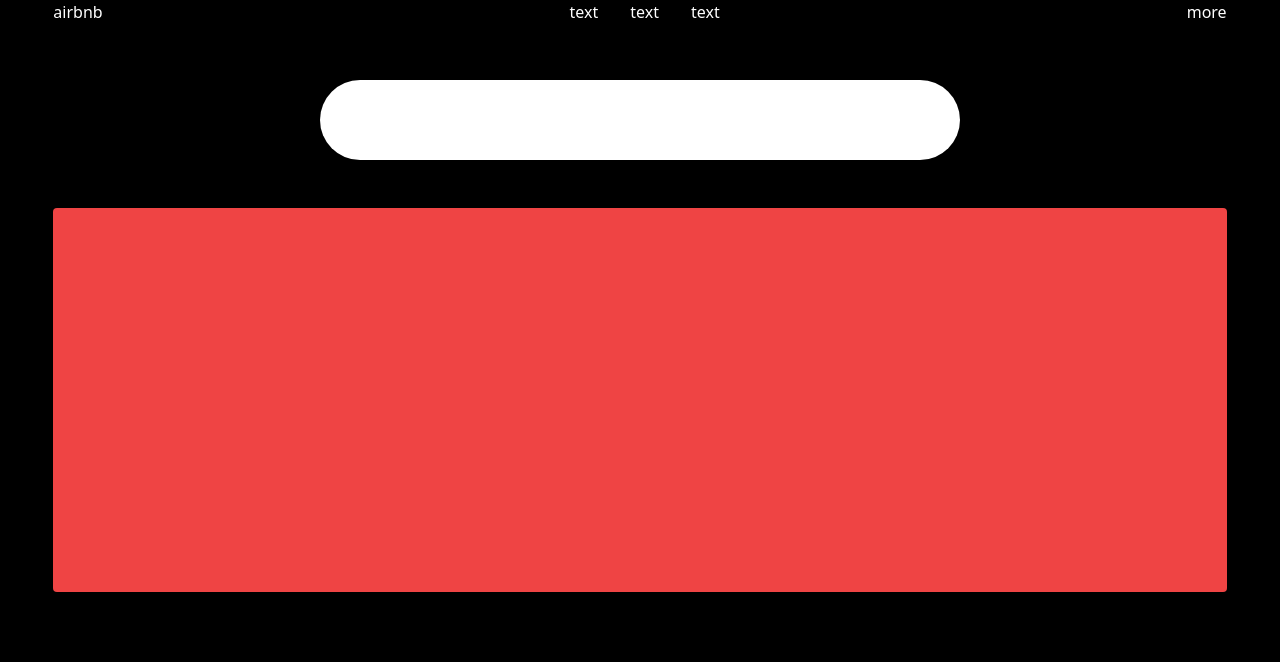
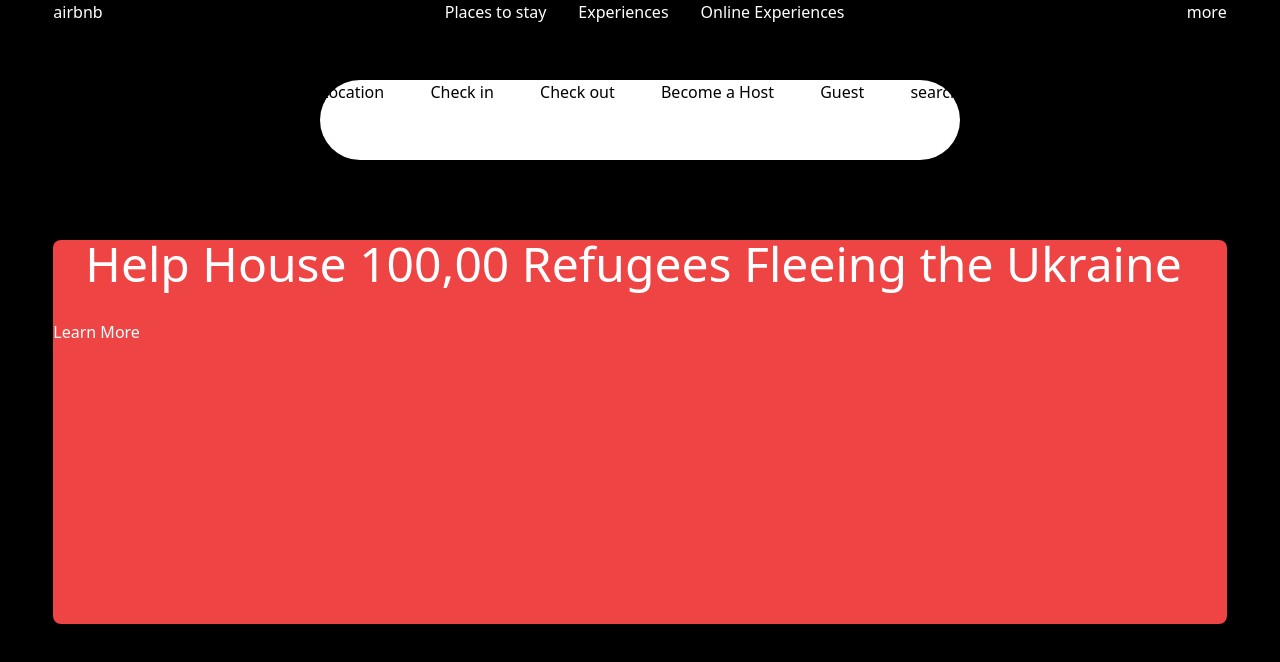
Before and after one commit to TechGui52/air-bnb-hw, a plain HTML site: page index.html in a window 1280 px wide. Drawn offline with nearby package versions, Linux system fonts and the light colour scheme.

Commit message:
added text

```diff
--- a/index.html
+++ b/index.html
@@ -1,26 +1,40 @@
 <!DOCTYPE html>
 <html>
-    <head>
-        <script src="https://cdn.tailwindcss.com"></script>
+<head>
+  <meta charset="UTF-8">
+  <meta name="viewport" content="width=device-width, initial-scale=1.0">
+  <script src="https://cdn.tailwindcss.com"></script>
     </head>
     <body class="bg-black">
         <nav class="h-20 w-11/12 mx-auto text-white flex justify-between">
             <div>airbnb</div>
             <ul class= "flex space-x-8">
                 <li class="">
-                    <a href="">text</a>
+                    <a href="">Places to stay</a>
                 </li>
                 <li>
-                    <a href="">text</a>
+                    <a href="">Experiences</a>
                 </li>
                 <li>
-                    <a href=""> text</a>
+                    <a href="">Online Experiences</a>
                 </li>
             </ul>
             <ul>more</ul>
         </nav>
-        <section class="bg-white h-20 w-1/2 mx-auto text-black rounded-full"></section><br><br>
-        <main class="bg-red-500 h-96 w-11/12 mx-auto text-white rounded"></main>
+        <section class="bg-white h-20 w-1/2 mx-auto text-black rounded-full">
+            <ul class="flex justify-between">
+                <li>Location</li>
+                <li>Check in</li>
+                <li>Check out</li>
+                <li>Become a Host</li>
+                <li>Guest</li>
+                <li><a href=""></a>search</li>
+            </ul>
+        </section><br><br>
+        <main class="bg-red-500 h-96 w-11/12 mx-auto text-white rounded-lg">
+            <div class="m-8 text-5xl">Help House 100,00 Refugees Fleeing the Ukraine</div>
+<div><button class="mx-auto">Learn More</button> </div>
+        </main>
 
     </body>
 </html>
```
